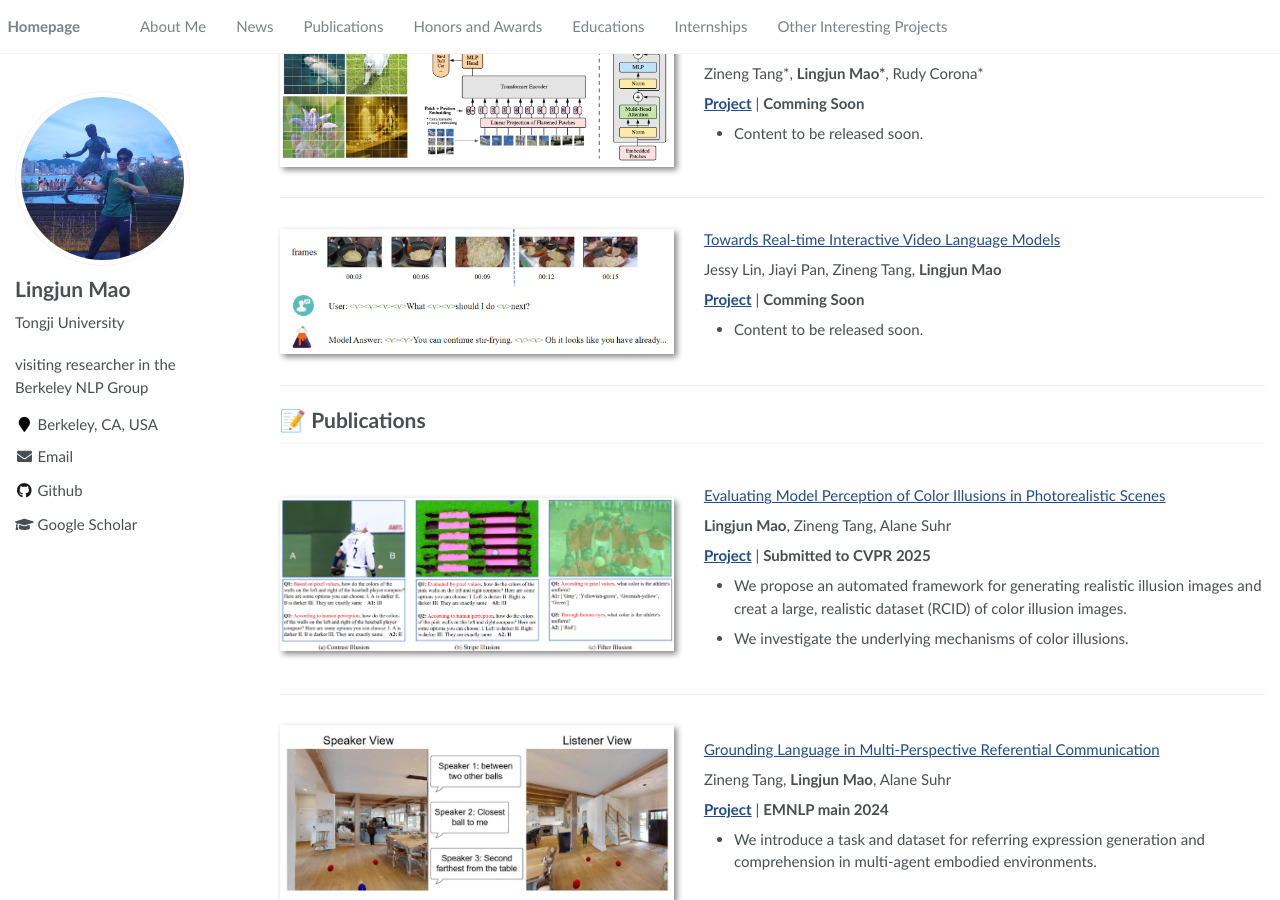
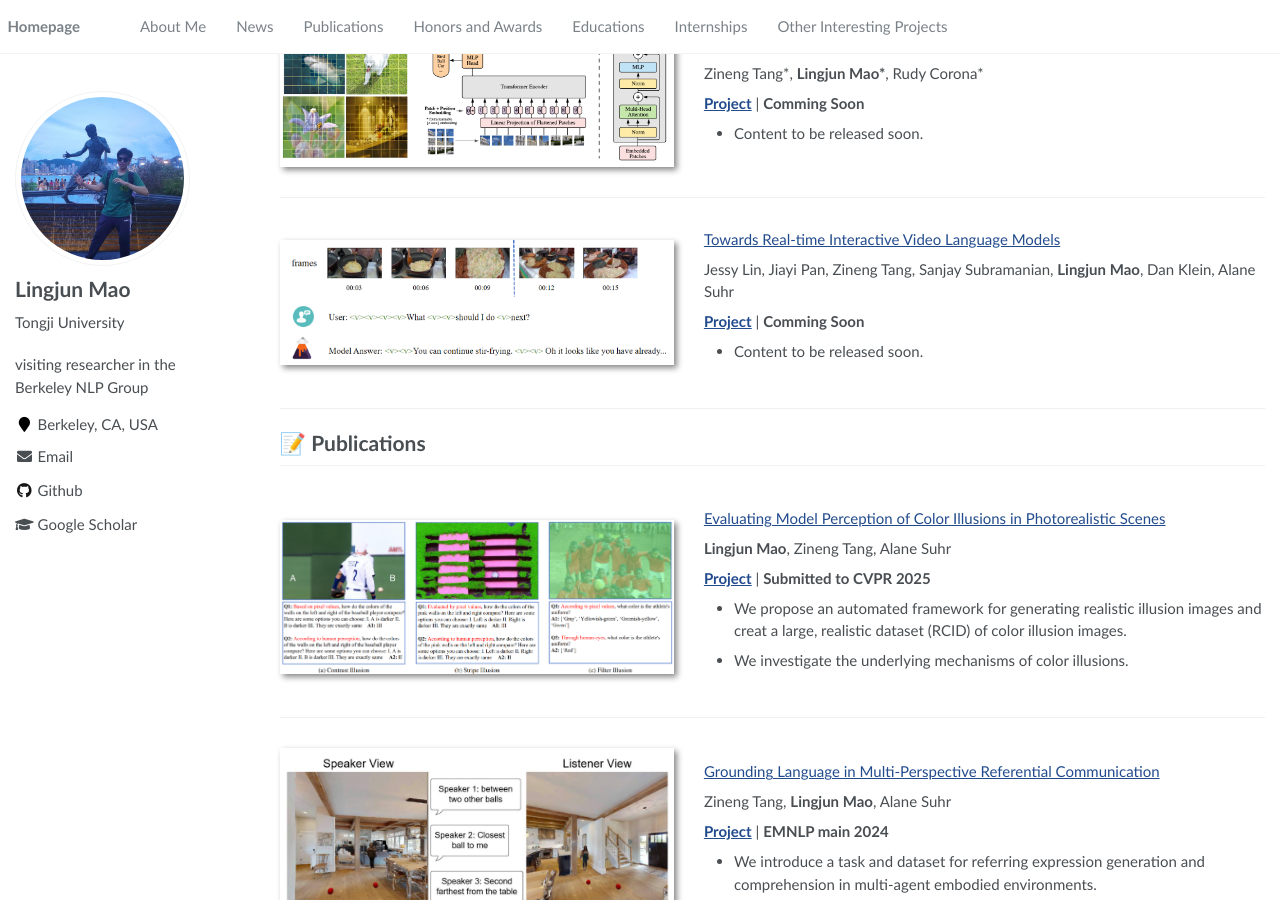
Before and after one commit to mao1207/mao1207.github.io, a Jekyll site: the page built from _pages/about.md, in a window 1280 px wide and 900 px high, scrolled down 1094 px. Built offline with Jekyll 4.4.1, drawn with Linux system fonts in a browser that asks for light colours; some of the changed lines change nothing that is shown; some of the changed text lies outside the part shown.

Commit message:
feat: Update about.md

```diff
--- a/_pages/about.md
+++ b/_pages/about.md
@@ -77,7 +77,7 @@ Zineng Tang\*, **Lingjun Mao\***, Rudy Corona\*
 
 [Towards Real-time Interactive Video Language Models]()
 
-Jessy Lin, Jiayi Pan, Zineng Tang, **Lingjun Mao**
+Jessy Lin, Jiayi Pan, Zineng Tang, Sanjay Subramanian, **Lingjun Mao**, Dan Klein, Alane Suhr
 
 [**Project**]() | <strong>Comming Soon</strong>
 - Content to be released soon.
@@ -88,11 +88,11 @@ Jessy Lin, Jiayi Pan, Zineng Tang, **Lingjun Mao**
 <div class='paper-box'><div class='paper-box-image'><div><div class="badge"></div><img src='../images/paper6.png' alt="sym" width="100%"></div></div>
 <div class='paper-box-text' markdown="1">
 
-[Evaluating Model Perception of Color Illusions in Photorealistic Scenes]()
+[Evaluating Model Perception of Color Illusions in Photorealistic Scenes](https://arxiv.org/abs/2412.06184)
 
 **Lingjun Mao**, Zineng Tang, Alane Suhr
 
-[**Project**]() | <strong>Submitted to CVPR 2025</strong>
+[**Project**](https://arxiv.org/abs/2412.06184) | <strong>Submitted to CVPR 2025</strong>
 - We propose an automated framework for generating realistic illusion images and creat a large, realistic dataset (RCID) of color illusion images.
 - We investigate the underlying mechanisms of color illusions.
 </div>
@@ -160,7 +160,7 @@ Junwei Su*, **Lingjun Mao\***, Chuan Wu
 
 Kejiang Qian, **Lingjun Mao**, Xin Liang, Yimin Ding, Jin Gao, Xinran Wei, Ziyi Guo, Jiajie Li
 
-[**Project**](https://arxiv.org/abs/2310.16772) | <strong>Submitted to AAAI 2025</strong>
+[**Project**](https://arxiv.org/abs/2310.16772) | <strong>Submitted to TKED</strong>
 - we introduce a Consensus-based Multi-Agent Reinforcement Learning framework for real-world land use readjustment.
 </div>
 </div>
```
